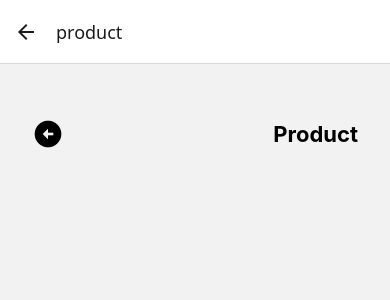
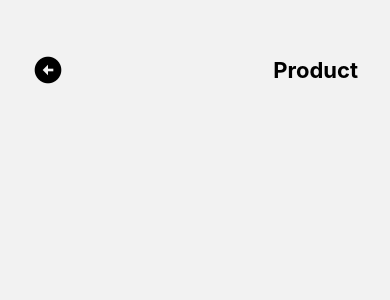
Before and after one commit to ArthurFloro/navigation-app, a React Native app: screen /product in a window 390 px wide. Shown: the top 300 px of the page. Built offline with nearby package versions, Linux system fonts and the light colour scheme.

Commit message:
implementando headerShown false para remover o titulo padrão da navegação

```diff
--- a/src/routes/StackRoutes.tsx
+++ b/src/routes/StackRoutes.tsx
@@ -7,7 +7,12 @@ const Stack = createNativeStackNavigator();
 
 export function StackRoutes() {
   return (
-    <Stack.Navigator initialRouteName="home">
+    <Stack.Navigator
+      initialRouteName="home"
+      screenOptions={{
+        headerShown: false,
+      }}
+    >
       <Stack.Screen name="home" component={Home} />
       <Stack.Screen name="product" component={Product} />
     </Stack.Navigator>
```
